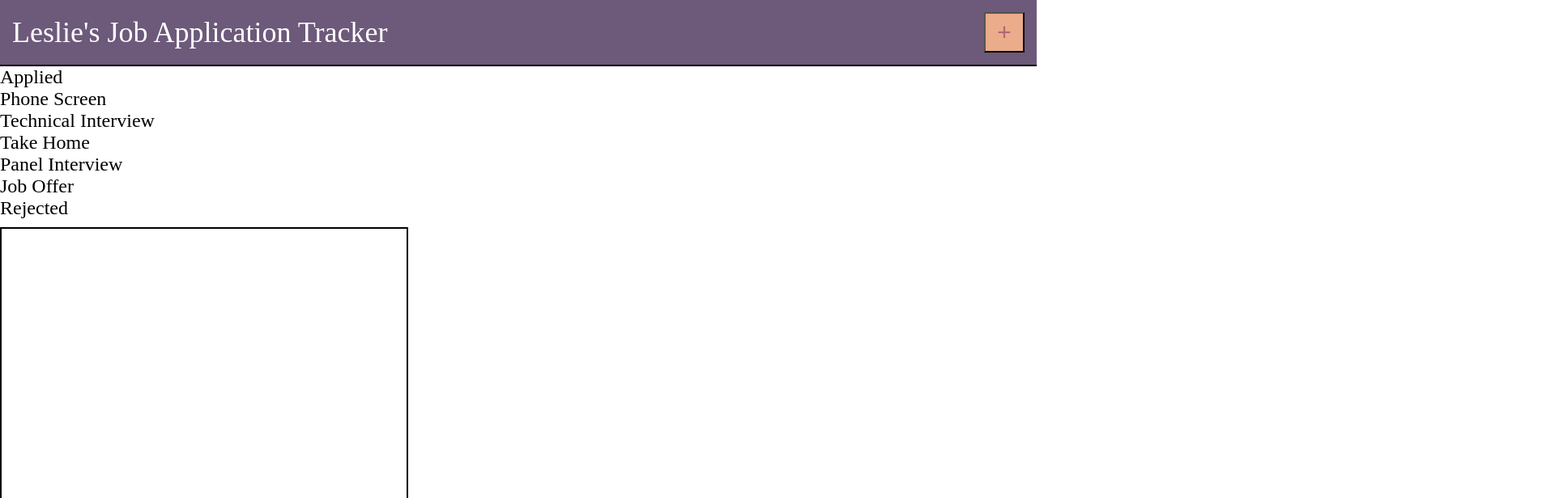
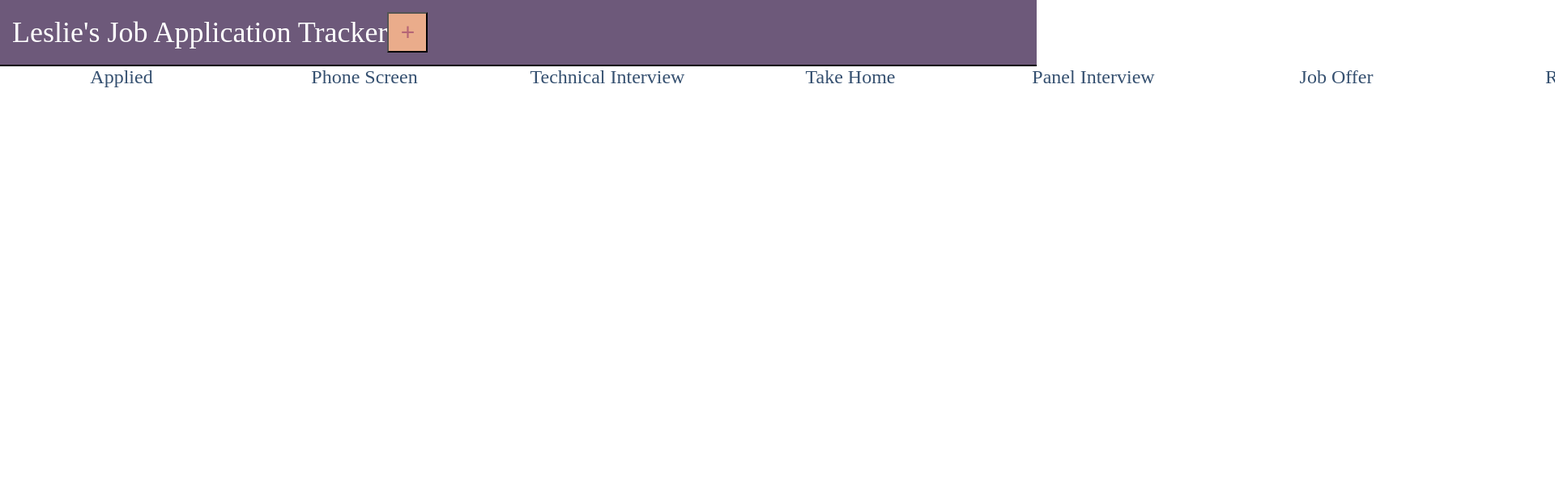
Before and after one commit to lraganit-star/job-app-tracker-react, a React (Vite) app: page / in a window 1280 px wide. Shown: the top 616 px of the page at 81% size, 1920 px wide, since content can reach past the window. Built offline with nearby package versions, Linux system fonts and the light colour scheme.

Commit message:
secton content containers in proper positions

```diff
--- a/package.json
+++ b/package.json
@@ -12,7 +12,8 @@
   "dependencies": {
     "classnames": "^2.3.2",
     "react": "^18.2.0",
-    "react-dom": "^18.2.0"
+    "react-dom": "^18.2.0",
+    "react-dropzone": "^14.2.3"
   },
   "devDependencies": {
     "@types/react": "^18.0.28",
--- a/src/App.css
+++ b/src/App.css
@@ -29,28 +29,6 @@ label{
   align-items: center;
 }
 
-.sections {
-  display: flex;
-  flex-direction: column;
-
-  font-size: 24px;
-}
-
-.sectionHeaders {
-  padding: 10px;
-  color: #355070;
-
-  display: flex;
-  justify-content: space-evenly;
-  flex-basis: 100%;
-}
-
-.sectionContent {
-  display: flex;
-  flex-direction: column;
-  justify-content: space-evenly;
-}
-
 #header {
   padding: 15px;
   border-bottom: solid 2px black;
@@ -62,8 +40,33 @@ label{
   align-items: center;
 }
 
-#add_card {
-  margin-left: auto;
+#sections {
+  display: flex;
+  flex-direction: column;
+
+  font-size: 24px;
+  width: 150%;
+  overflow-x: auto;
+}
+
+#sectionHeaders {
+  display:flex;
+
+  color: #355070;
+}
+
+.sectionHeader {
+  width: 300px;
+
+  display: flex;
+  justify-content: space-evenly;
+  flex: 0 0 300px;
+}
+
+#sectionContent {
+  display: flex;
+  justify-content: flex-start;
+  flex: 0 0 300px;
 }
 
 button {
@@ -74,16 +77,13 @@ button {
   color: #b56576;
 }
 
-.section {
-  height: 50px;
-  width: 50px;
+.content {
+  width: 300px;
+  height: 100vh;
   margin-top: 10px;
 
   display: flex;
+  flex-direction: column;
+  align-items: center;
+  flex: 0 0 300px;
 }
-
-.section.applied {
-  width: 500px;
-  height: 500px;
-  border: 2px solid black;
-}
--- a/src/App.jsx
+++ b/src/App.jsx
@@ -1,4 +1,5 @@
 import { useState } from "react";
+import React, { Component } from "react";
 import "./App.css";
 
 function BuildForm({ id, placeholder }) {
@@ -19,7 +20,6 @@ function BuildForm({ id, placeholder }) {
   return [value, input];
 }
 
-// need to add functionality to button
 export default function Page() {
   const [addCard, setAddCard] = useState([]);
 
@@ -43,7 +43,7 @@ export default function Page() {
 function Sections({ cards }) {
   return (
     <>
-      <div className="sections">
+      <div id="sections">
         <div id="sectionHeaders">
           <div className="sectionHeader applied">Applied</div>
           <div className="sectionHeader phone_screen">Phone Screen</div>
@@ -53,18 +53,18 @@ function Sections({ cards }) {
           <div className="sectionHeader offer">Job Offer</div>
           <div className="sectionHeader rejected">Rejected</div>
         </div>
-        <div className="sectionContent">
-          <div className="section applied">
+        <div id="sectionContent">
+          <div className="content applied">
             {cards.map((card) => (
               <Card key={card.id} />
             ))}
           </div>
-          <div className="section phone_screen"></div>
-          <div className="section technical"></div>
-          <div className="section take_home"></div>
-          <div className="section panel"></div>
-          <div className="section offer"></div>
-          <div className="section rejected"></div>
+          <div className="content phone_screen"></div>
+          <div className="content technical"></div>
+          <div className="content take_home"></div>
+          <div className="content panel"></div>
+          <div className="content offer"></div>
+          <div className="content rejected"></div>
         </div>
       </div>
     </>
```
Also changed, not shown: 1 other file (tests, documents, lock files or other folders).
